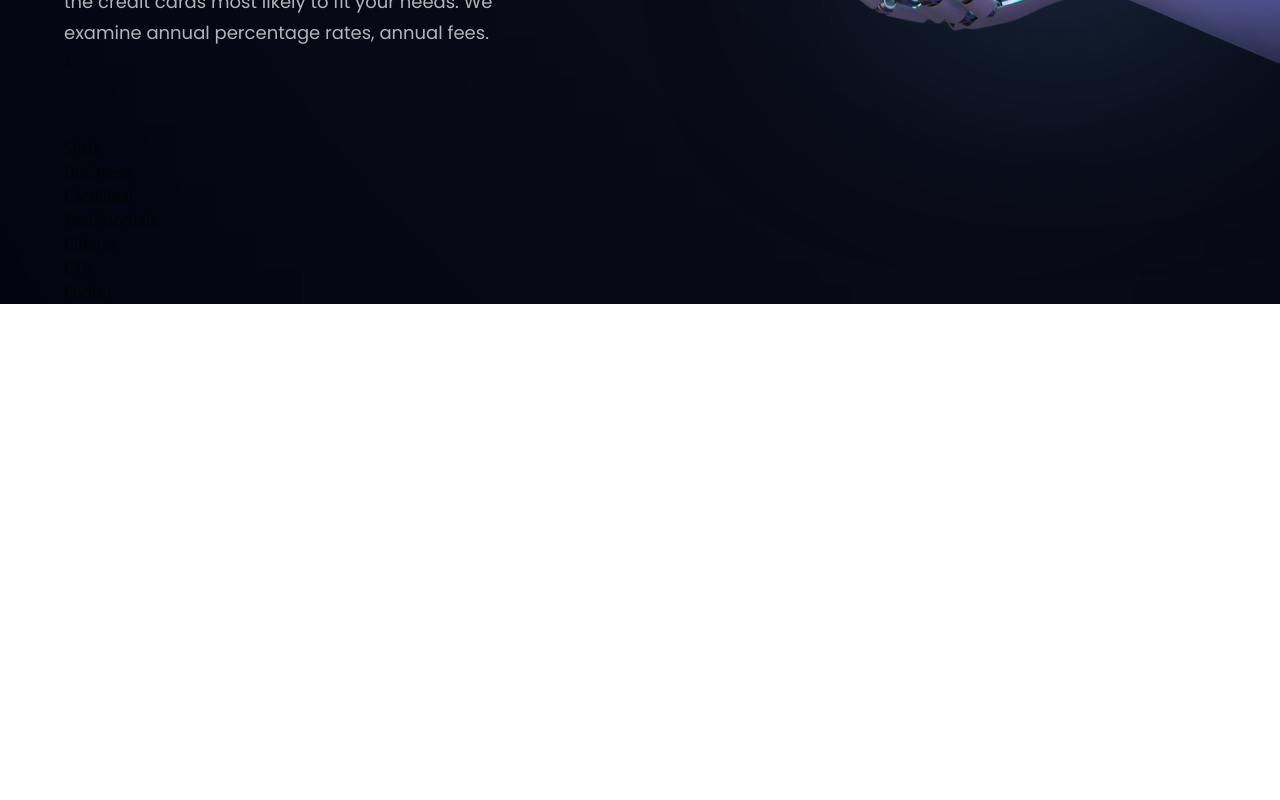
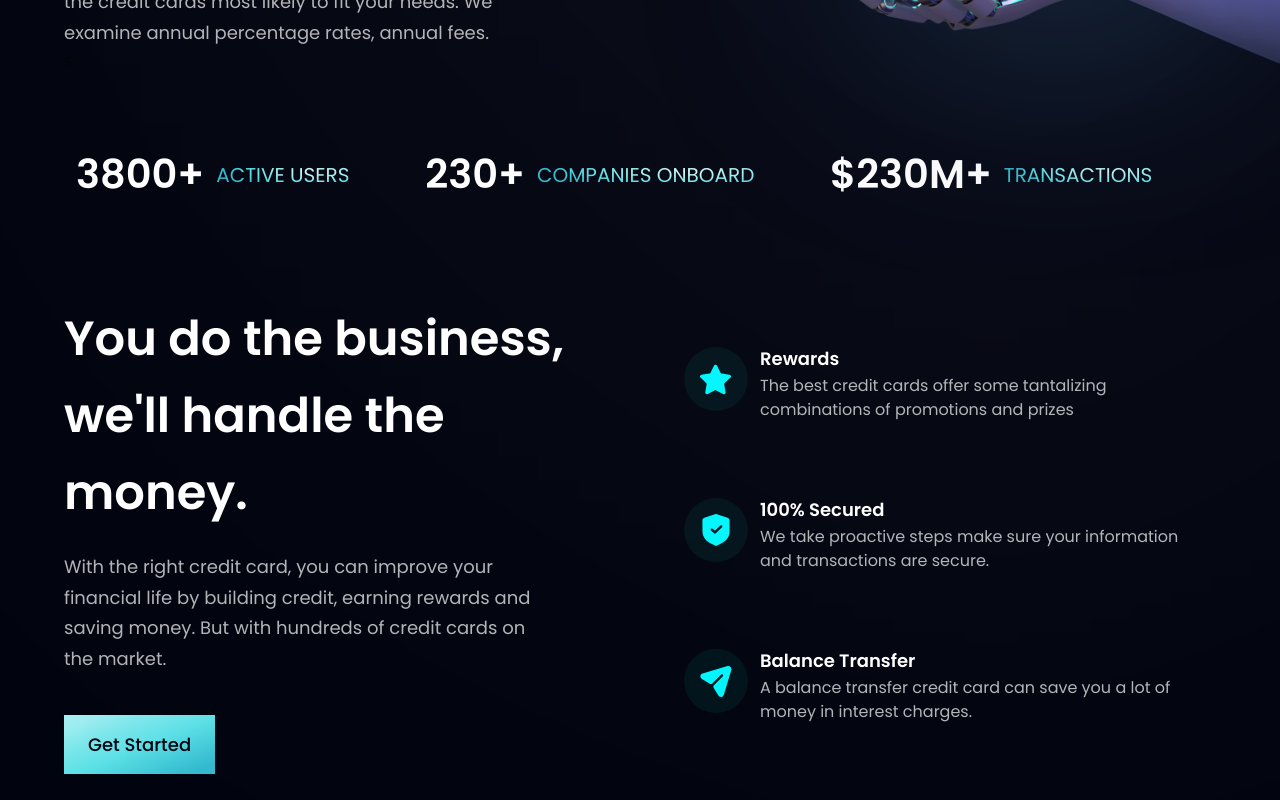
Before and after one commit to cestDrole/bank_tailwind, a React (Vite) app: page / in a window 1280 px wide. Shown: the part 660-1460 px from the top of the page. Before the commit the page ends 964 px from the top, so only its background shows below. Built offline with nearby package versions, Linux system fonts and the light colour scheme.

Commit message:
Add Stats, Business sections

```diff
--- a/src/components/Business.jsx
+++ b/src/components/Business.jsx
@@ -1,6 +1,34 @@
+import { features } from "../constants";
+import styles, { layout } from "../styles";
+import Button from "./Button";
+
+const FeatureCard = ({ icon, title, content, index }) => (
+  <div className={`flex flex-row p-6 rounded-[20px] ${index !== features.length - 1 ? "mb-6" : "mb-0"} feature-card`}>
+    <div className={`w-[64px] h-[64px] rounded-full ${styles.flexCenter} bg-dimBlue`}>
+      <img src={icon} alt="icon" className="w-[50%] h-[50%] object-contain" />
+    </div>
+    <div className="flex-1 flex flex-col ml-3">
+      <h4 className="font-poppins font-semibold text-white text-[18px] leading-[23px] mb-1">{title}</h4>
+      <p className="font-poppins font-normal text-dimWhite text-[16px] leading-[24px] mb-1">{content}</p>
+    </div>
+  </div>
+);
+
 const Business = () => {
   return (
-    <div>Business</div>
+    <section id="features" className={layout.section}>
+      <div className={layout.sectionInfo}>
+        <h2 className={styles.heading2}>You do the business, <br className="sm:block hidden"/> we'll handle the money.</h2>
+        <p className={`${styles.paragraph} max-w-[470px] mt-5`}>With the right credit card, you can improve your financial life by building credit, earning rewards and saving money. But with hundreds of credit cards on the market.</p>
+
+        <Button styles="mt-10" />
+      </div>
+      <div className={`${layout.sectionImg} flex-col`}>
+        {features.map((feature, index) => (
+          <FeatureCard key={feature.id} {...feature} index={index} />
+        ))}
+      </div>
+    </section>
   )
 }
 
--- a/src/components/Button.jsx
+++ b/src/components/Button.jsx
@@ -1,6 +1,6 @@
-const Button = () => {
+const Button = ({ styles }) => {
   return (
-    <div>Button</div>
+    <button type="button" className={`py-4 px-6 bg-blue-gradient font-poppins font-medium text-[18px] text-primary outline-none ${styles} `}>Get Started</button>
   )
 }
 
--- a/src/components/Stats.jsx
+++ b/src/components/Stats.jsx
@@ -1,7 +1,22 @@
-const Stats = () => {
-  return (
-    <div>Stats</div>
-  )
-}
+import { stats } from "../constants";
+import styles from "../styles";
 
-export default Stats
+const Stats = () => (
+  <section className={`${styles.flexCenter} flex-row max-md:flex-col mb-6`}>
+    {stats.map((stat) => (
+      <div
+        key={stat.id}
+        className="flex-auto flex justify-start items-center flex-row m-3"
+      >
+        <h4 className="font-poppins font-semibold xs:text-[40px] text-[30px] xs:leading-[53px] leading-[43px] text-white">
+          {stat.value}
+        </h4>
+        <p className="font-poppins font-normal xs:text-[20px] text-[15px] xs:leading-[26px] leading-[21px] text-gradient uppercase ml-3">
+          {stat.title}
+        </p>
+      </div>
+    ))}
+  </section>
+);
+
+export default Stats;
--- a/src/constants/index.js
+++ b/src/constants/index.js
@@ -73,17 +73,17 @@
 export const stats = [
   {
     id: "stats-1",
-    title: "User Active",
+    title: "Active Users",
     value: "3800+",
   },
   {
     id: "stats-2",
-    title: "Trusted by Company",
+    title: "Companies Onboard",
     value: "230+",
   },
   {
     id: "stats-3",
-    title: "Transaction",
+    title: "Transactions",
     value: "$230M+",
   },
 ];
```
